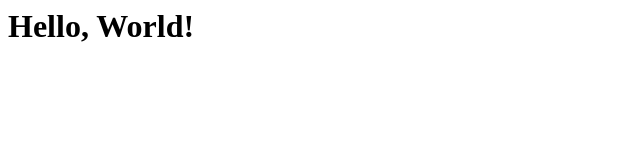
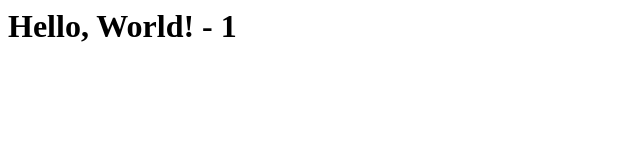
Before and after one commit to aah-alex/pages-demo-1, a plain HTML site: page index.html in a window 1280 px wide. Shown: the full height of the page, 0-640 px from the left. Drawn offline with Linux system fonts and the light colour scheme.

Commit message:
Update index.html

```diff
--- a/index.html
+++ b/index.html
@@ -1 +1 @@
-<h1>Hello, World!</h1>
+<h1>Hello, World! - 1</h1>
```
